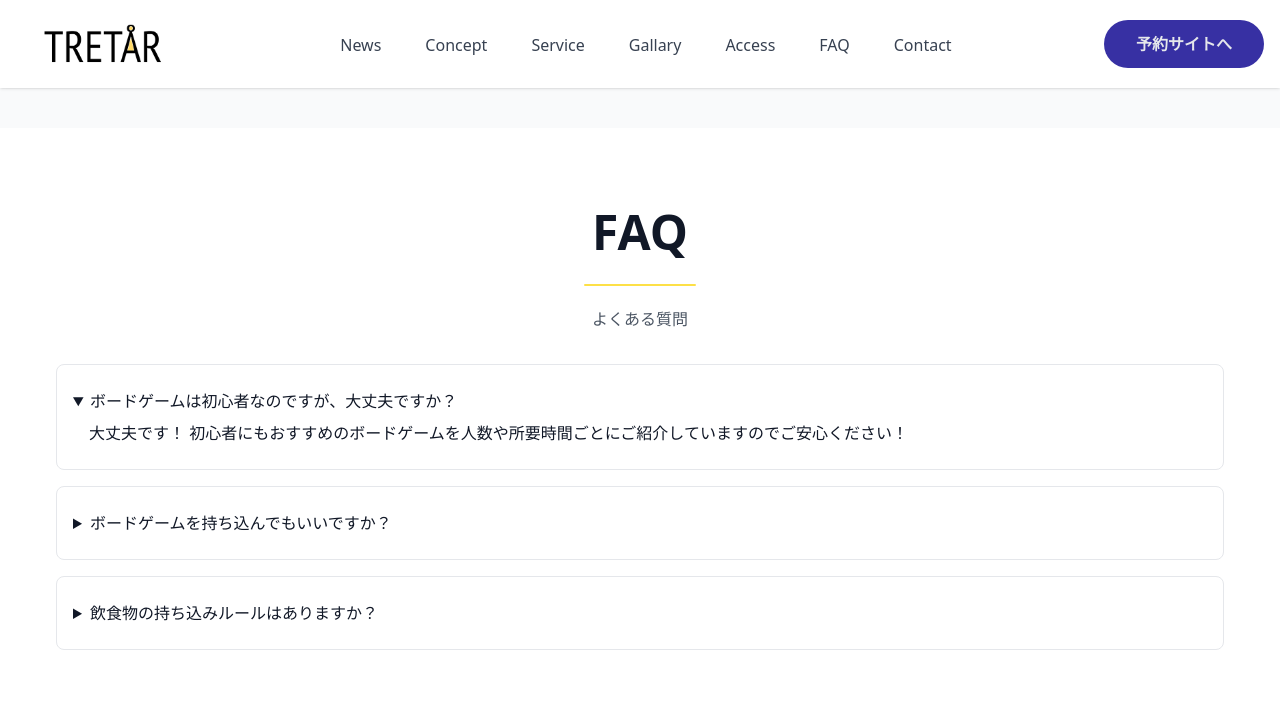
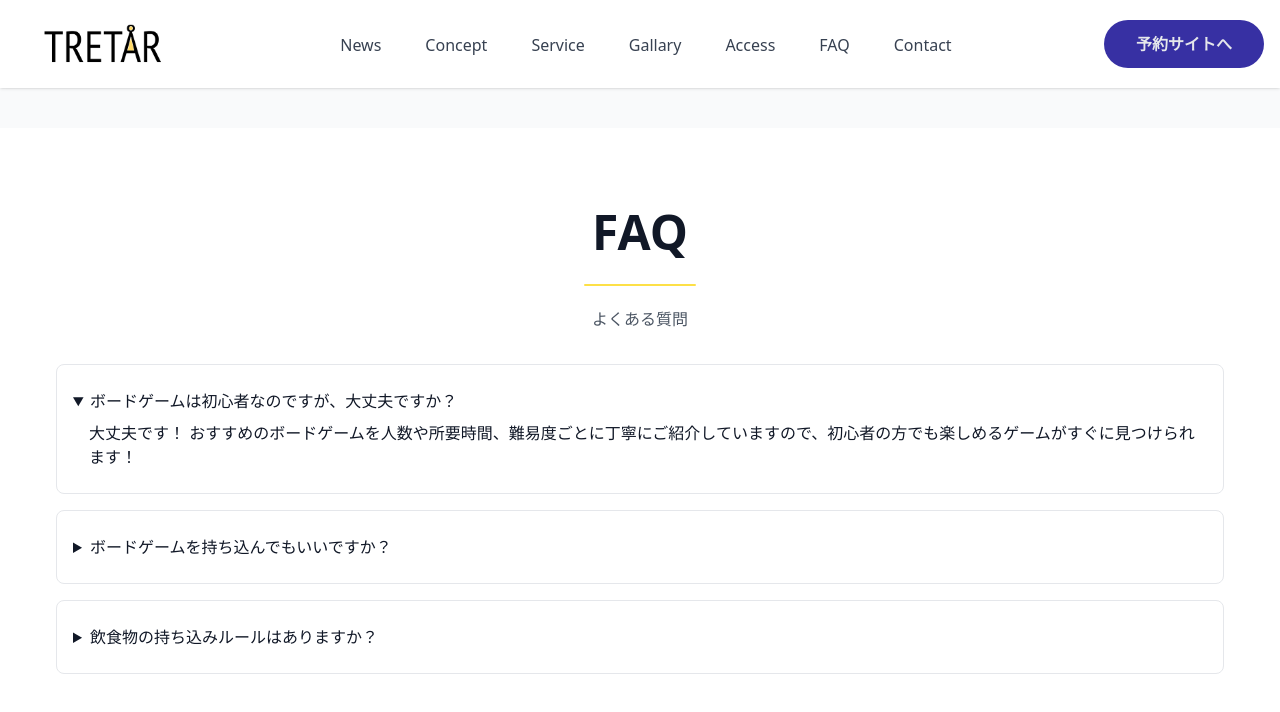
Before and after one commit to merrr224/tretar-official-website, a Next.js app: page / in a window 1280 px wide. Both pictures are taken after a click on the heading "ボードゲームは初心者なのですが、大丈夫ですか？". Shown: the part 3581-4293 px from the top of the page. Built offline with nearby package versions, Linux system fonts and the light colour scheme.

Commit message:
fix: FAQの記載を更新

```diff
--- a/src/app/page.tsx
+++ b/src/app/page.tsx
@@ -352,7 +352,7 @@ export default function Home() {
                   <details className="w-full border rounded-lg">
                     <summary className="px-4 py-6 focus:outline-none focus-visible:ri">ボードゲームは初心者なのですが、大丈夫ですか？</summary>
                     <p className="px-4 py-6 pt-0 ml-4 -mt-4 text-gray-900">
-                      大丈夫です！ 初心者にもおすすめのボードゲームを人数や所要時間ごとにご紹介していますのでご安心ください！</p>
+                      大丈夫です！ おすすめのボードゲームを人数や所要時間、難易度ごとに丁寧にご紹介していますので、初心者の方でも楽しめるゲームがすぐに見つけられます！</p>
                   </details>
                   <details className="w-full border rounded-lg">
                     <summary className="px-4 py-6 focus:outline-none focus-visible:ri">ボードゲームを持ち込んでもいいですか？</summary>
```
